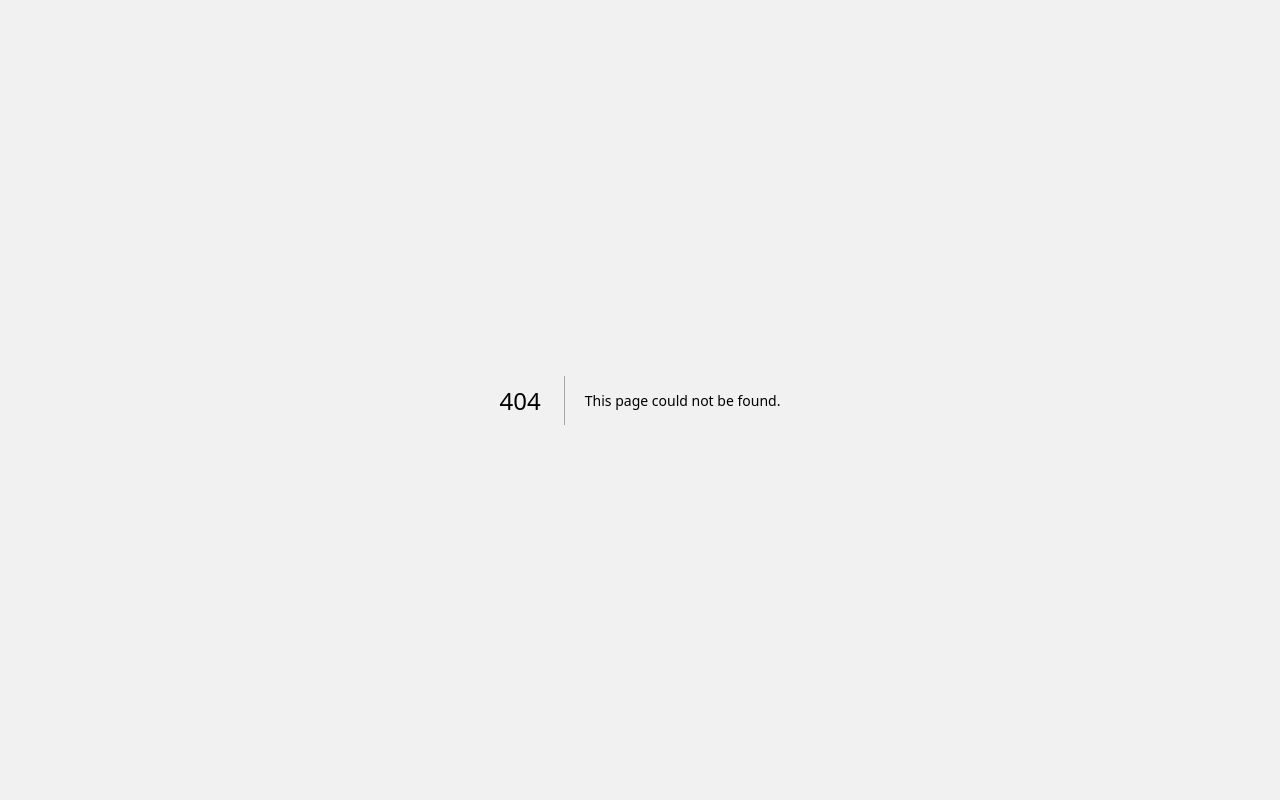
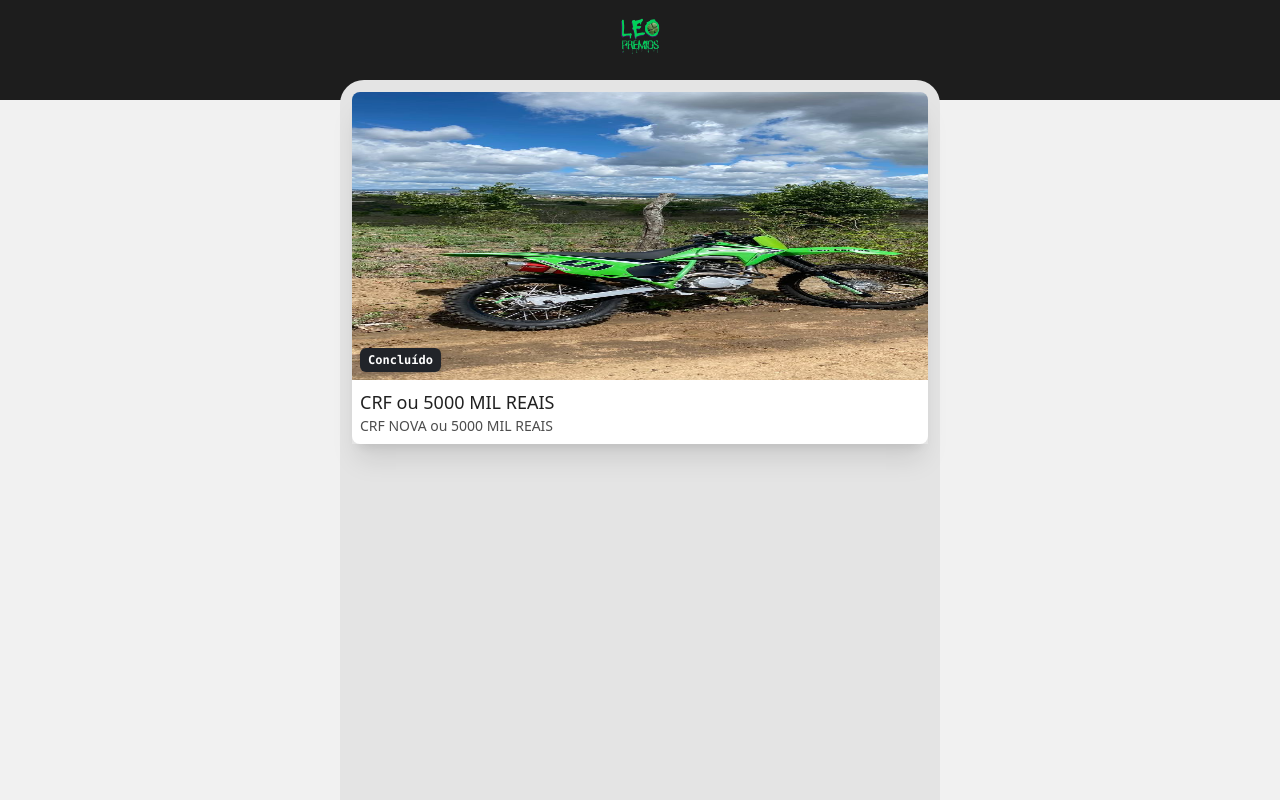
Before and after one commit to JohnnyNWT/leo-premios, a Next.js app: page /sorteio/crf in a window 1280 px wide. Before the commit this address had no page. Built offline with nearby package versions, Linux system fonts and the light colour scheme.

Commit message:
FEAT: add roteamento

```diff
--- a/src/app/page.js
+++ b/src/app/page.js
@@ -1,24 +1,27 @@
 import Image from "next/image";
+import Link from "next/link";
 
 export default function Home() {
+
   return (
     <div className="h-screen flex items-center flex-col">
-      <div className="bg-[#1d1d1d] w-full h-24 fixed">
+      <div className="bg-[#1d1d1d] w-full h-[70px] fixed z-[2]">
         <Image src="/img/Logo.png" alt="Logo" className="" layout="fill" objectFit="contain" />
       </div>
-      <div className="w-[600px] h-full absolute top-16 flex flex-col gap-1 rounded-t-3xl bg-[#E4E4E4]">
+      <div className="w-full h-[100px] bg-[#1d1d1d] absolute">
+      </div>
+      <div className="w-[600px] h-full mt-20 flex flex-col gap-1 rounded-t-3xl bg-[#E4E4E4] z-[1]">
         <h1 className="font-sans text-2xl p-4 font-semibold text-[#000000E6]">⚡ Prêmios <span className="text-base text-[#00000080]">Escolha sua sorte</span></h1>
 
 
         <div className="flex flex-col gap-2" id="container-rifas">
 
           <div className="mx-3 cursor-pointer shadow-xl" id="rifa-golf">
-            <div>
+            <div className="relative">
               <img src="/img/acao-golf.jpg" alt="Ação Golf" className="rounded-t-lg h-72 w-full" />
-              <span className="p-1 px-2 rounded-md bg-[#198754] text-white text-xs font-mono font-bold absolute mb-10 shadow top-[320px] left-5 animate-pulse">Adquira já!</span>
+              <span className="p-1 px-2 rounded-md bg-[#198754] text-white text-xs font-mono font-bold shadow animate-pulse absolute top-64 left-2">Adquira já!</span>
             </div>
 
-              {/* <Image src="/img/acao-golf.jpg" alt="Ação Golf" className="" width={576} height={290}/> */}
             <div className="bg-white rounded-b-lg">
               <div className="p-2">
                 <h2 className="font-sans text-lg font-medium text-[#202020]">Golf Sportline ou 30 MIL REAIS</h2>
@@ -26,7 +29,7 @@
               </div>
             </div>
           </div>
-
+          <a href="https://rifa.digital/s/bBCUZ9hAsht">
             <div className="bg-white mx-3 p-1 rounded-[10px] flex items-center shadow-md cursor-pointer" id="rifa-bombox">
               <img src="/img/bombox.jpg" alt="Ação Bombox" className="w-[90px] h-28 rounded-[10px]" />
               <div className="ml-3">
@@ -35,7 +38,8 @@
                 <span className="p-1 px-2 rounded-md bg-[#198754] text-white text-xs font-mono shadow font-bold">Corre que está acabando!</span>
               </div>
             </div>
-
+          </a>
+          <Link href="/sorteio/crf">
             <div className="bg-white mx-3 p-1 rounded-[10px] flex items-center shadow-md cursor-pointer" id="rifa-crf">
               <img src="/img/crf.jpg" alt="Ação Bombox" className="w-[90px] h-28 rounded-[10px]" />
 
@@ -45,6 +49,7 @@
                 <span className="p-1 px-2 rounded-md bg-[#212429] text-white text-xs font-mono shadow font-bold">Concluído</span>
               </div>
             </div>
+          </Link>
         </div>
 
       </div>
--- /dev/null
+++ b/src/app/sorteio/crf/page.js
@@ -0,0 +1,38 @@
+import Image from "next/image";
+import Link from "next/link";
+
+export default function SorteioCRF() {
+    return (
+      <div className="h-screen flex items-center flex-col">
+      <div className="bg-[#1d1d1d] w-full h-[70px] fixed z-[2]">
+        <Link href="/">
+          <Image src="/img/Logo.png" alt="Logo" className="" layout="fill" objectFit="contain" />
+        </Link>
+      </div>
+      <div className="w-full h-[100px] bg-[#1d1d1d] absolute">
+      </div>
+      <div className="w-[600px] h-full mt-20 flex flex-col gap-1 rounded-t-3xl bg-[#E4E4E4] z-[1]">
+
+
+        <div className="flex flex-col gap-2" id="container-rifas">
+
+          <div className="mx-3 mt-3 cursor-pointer shadow-xl" id="rifa-golf">
+            <div className="relative">
+              <img src="/img/crf.jpg" alt="Ação Bombox" className="rounded-t-lg h-72 w-full" />
+              <span className="p-1 px-2 rounded-md bg-[#212429] text-white text-xs font-mono font-bold shadow absolute top-64 left-2">Concluído</span>
+            </div>
+
+            <div className="bg-white rounded-b-lg">
+              <div className="p-2">
+                <h2 className="font-sans text-lg font-medium text-[#202020]">CRF ou 5000 MIL REAIS</h2>
+                <p className="text-sm font-light text-[#000000B3]">CRF NOVA ou 5000 MIL REAIS</p>
+              </div>
+            </div>
+          </div>
+
+        </div>
+
+      </div>
+    </div>
+    )
+  }
```
Lines whose indentation alone changed are shown as unchanged.
